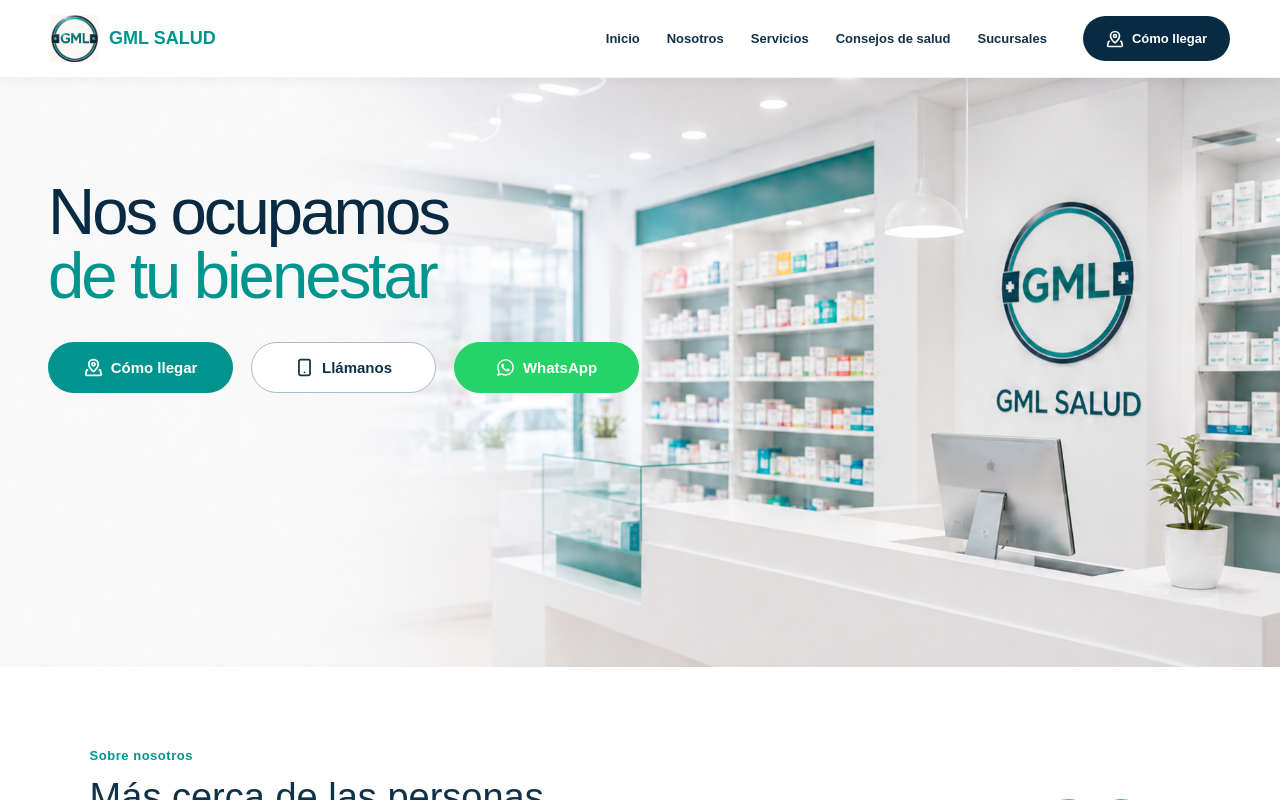
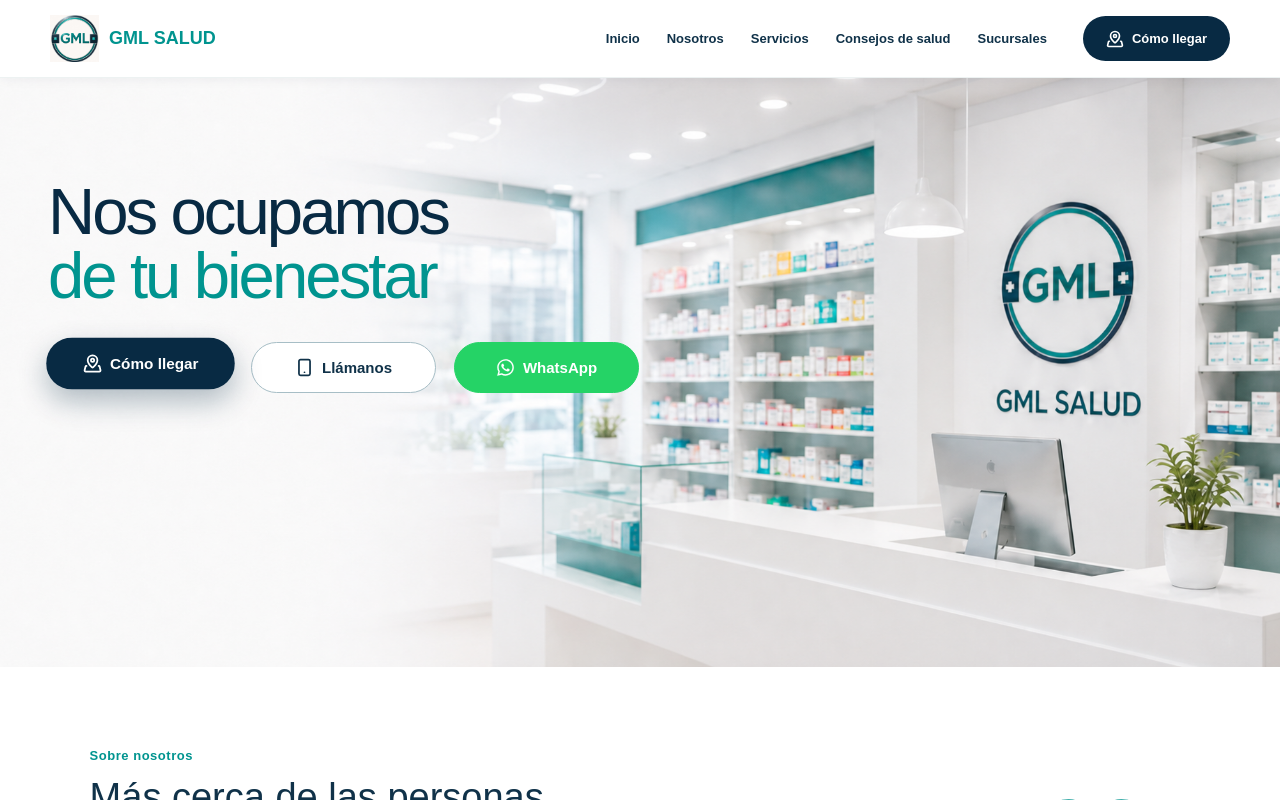
Before and after one commit to gmlsalud-com/gmlsalud-com, a Next.js app: page / in a window 1280 px wide. In both pictures the pointer is over the link 140 px from the left and 367 px from the top of the page. Shown: the top 800 px of the page. Built offline with nearby package versions, Linux system fonts and the light colour scheme.

Commit message:
Add hero directions hover effect

```diff
--- a/app/globals.css
+++ b/app/globals.css
@@ -89,6 +89,7 @@ footer{grid-template-columns:1.35fr repeat(4,1fr);gap:36px}
 .footer-social>div{display:flex;flex-wrap:wrap;gap:9px}.footer-social-link{width:36px;height:36px;display:grid;place-items:center;border-radius:50%;background:rgba(255,255,255,.09);color:#fff;transition:background .2s ease,transform .2s ease}.footer-social-link:hover{background:rgba(255,255,255,.2);transform:translateY(-2px)}.footer-social-link:focus-visible{outline:3px solid #fff;outline-offset:3px}.footer-social-link svg{width:17px;height:17px}
 @media(max-width:800px){footer>div.footer-social{display:block;margin-top:26px}.footer-social>div{justify-content:center}}
 @media(max-width:800px){footer .footer-brand{display:flex;flex-direction:column;align-items:center;text-align:center}footer .footer-brand img{display:block;margin:0 0 12px}footer .footer-brand strong{display:block}}
+.hero-actions .pill.teal{transition:transform .22s ease,background-color .22s ease,box-shadow .22s ease}.hero-actions .pill.teal:hover{transform:translateY(-4px) scale(1.02);background:var(--navy);box-shadow:0 12px 28px rgba(8,42,67,.3)}.hero-actions .pill.teal:focus-visible{outline:3px solid var(--teal);outline-offset:4px;transform:translateY(-3px);background:var(--navy);box-shadow:0 10px 24px rgba(8,42,67,.28)}
 .pill.whatsapp{background:#25d366;color:#fff;border-color:#25d366}.pill.whatsapp:hover{background:#1fb857}
 .hero-actions,.location-actions{flex-wrap:wrap}
 footer a svg{display:inline-block;margin-right:6px;vertical-align:-2px}
```
